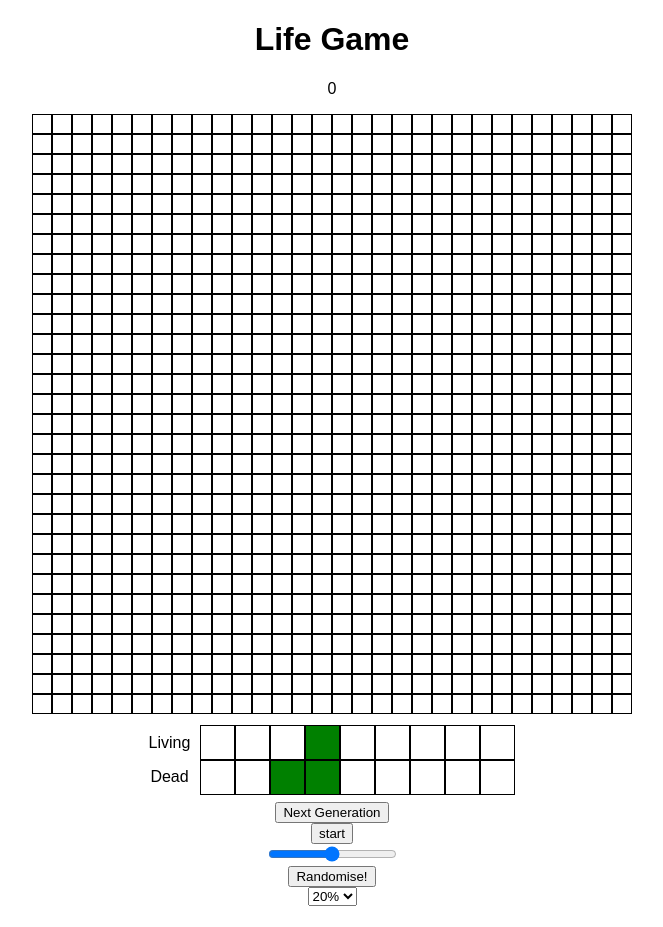
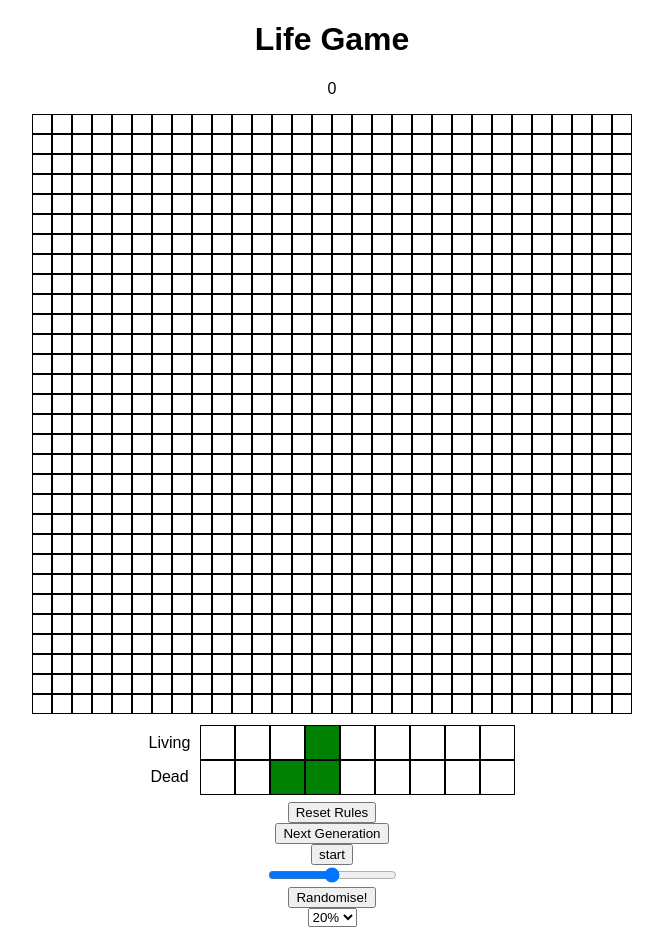
Before and after one commit to taweb/conway-game-of-life, a React (Create React App) app: page / in a window 1280 px wide. Shown: the whole page, without its empty margins (308-971 px from the left). Before the commit the page ends 906 px from the top, so only its background shows below. Built offline with nearby package versions, Linux system fonts and the light colour scheme.

Commit message:
add reset rules button

```diff
--- a/src/components/Controls.jsx
+++ b/src/components/Controls.jsx
@@ -11,6 +11,8 @@ class Controls extends Component {
 		this.randomise = this.randomise.bind(this);
 		this.onRateChange = this.onRateChange.bind(this);
 		this.selectOption = this.selectOption.bind(this);
+		this.resetRules = this.resetRules.bind(this);
+
 		this.state = {
 			rate: 400,
 			random: 50
@@ -73,13 +75,17 @@ class Controls extends Component {
 		this.props.selectRule(id);
 	}
 
+	resetRules() {
+		this.props.resetRules()
+	}
+
 	render() {
 		const { auto } = this.props;
 		const { rate } = this.state;
 		const adjustedRate = 860 - rate;
 		return (
 			<div>
-				<LifeRules onClick={this.selectRule}/>
+				<LifeRules onClick={this.selectRule} onReset={this.resetRules}/>
 				<Button onButtonClick={this.nextGeneration}>Next Generation</Button>
 				<Button onButtonClick={this.toggleAutoGeneration} value={adjustedRate}>
 					{!auto ? "start" : "stop"}
--- a/src/components/LifeRules.jsx
+++ b/src/components/LifeRules.jsx
@@ -1,9 +1,14 @@
 import React, { Component } from 'react';
 import GridLayout from '../containers/GridLayout';
+import Button from './Button';
 
 class LifeRules extends Component {
+    resetRules() {
+        this.props.resetRules();
+    }
     render() {
         return (
+            <div>
                 <div style={{display: 'flex', justifyContent: 'center', alignItems: 'center'}}>
                     <div style={{marginRight: '10px'}}>
                         <p>Living</p>
@@ -17,6 +22,8 @@ class LifeRules extends Component {
                         {...this.props}
                     />
                 </div>
+                <Button onButtonClick={this.props.onReset}>Reset Rules</Button>
+            </div>
         );
     }
 }
--- a/src/containers/Controls.jsx
+++ b/src/containers/Controls.jsx
@@ -1,6 +1,6 @@
 import Controls from "../components/Controls";
 import { connect } from "react-redux";
-import { nextGeneration, toggleAutoGeneration, randomise, selectRule } from "../data/actions/state";
+import { nextGeneration, toggleAutoGeneration, randomise, selectRule, resetRules } from "../data/actions/state";
 
 const mapStateToProps = (state) => {
 	return {
@@ -14,7 +14,8 @@ const mapDispatchToProps = dispatch => {
 		nextGeneration: () => dispatch(nextGeneration()),
 		toggleAutoGeneration: () => dispatch(toggleAutoGeneration()),
 		randomise: (factor) => dispatch(randomise(factor)),
-		selectRule: (id) => dispatch(selectRule(id))
+		selectRule: (id) => dispatch(selectRule(id)),
+		resetRules: () => dispatch(resetRules())
 	}
 }
 
--- a/src/data/actions/state.js
+++ b/src/data/actions/state.js
@@ -43,3 +43,9 @@ export const selectRule = id => {
 		payload: id
 	}
 }
+
+export const resetRules = () => {
+	return {
+		type: "resetRules"
+	}
+}
--- a/src/data/reducer.js
+++ b/src/data/reducer.js
@@ -20,30 +20,30 @@ const findNeighbours = (id, widthGrid) => {
 	return neighboursArr;
 }
 
-// const isLivingLookup = {
-// 	0: {
-// 		0: false,
-// 		1: false,
-// 		2: false,
-// 		3: true,
-// 		4: false,
-// 		5: false,
-// 		6: false,
-// 		7: false,
-// 		8: false
-// 	},
-// 	1: {
-// 		0: false,
-// 		1: false,
-// 		2: true,
-// 		3: true,
-// 		4: false,
-// 		5: false,
-// 		6: false,
-// 		7: false,
-// 		8: false
-// 	}
-// }
+const initialRules = {
+	0: {
+		0: false,
+		1: false,
+		2: false,
+		3: true,
+		4: false,
+		5: false,
+		6: false,
+		7: false,
+		8: false
+	},
+	1: {
+		0: false,
+		1: false,
+		2: true,
+		3: true,
+		4: false,
+		5: false,
+		6: false,
+		7: false,
+		8: false
+	}
+}
 
 const evaluateCell = (liveNeighbours, living) => {
 	if(living){
@@ -160,6 +160,13 @@ const selectRule = (state, action) => {
 	}
 }
 
+const resetRules = (state) => {
+	return {
+		...state,
+		rules: initialRules
+	}
+}
+
 
 const reducer = (state, action) => {
     switch (action.type) {
@@ -169,6 +176,7 @@ const reducer = (state, action) => {
     	case 'toggleAutoGeneration': return toggleAutoGeneration(state);
 		case 'randomise': return randomise(state, action);
 		case 'selectRule': return selectRule(state, action);
+		case 'resetRules': return resetRules(state);
         default: return state;
     }
 }
```
Lines whose indentation alone changed are shown as unchanged.
